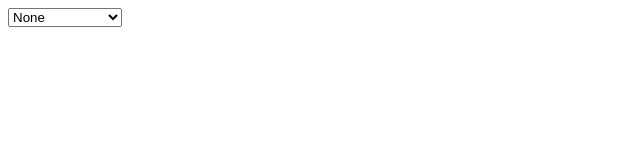
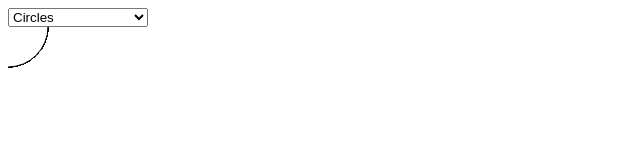
Before and after one commit to fabiofucci98/p5js_exercises, a React (Create React App) app: page / in a window 1280 px wide. Shown: the top 160 px of the page, without its empty margins (0-640 px from the left). Built offline with nearby package versions, Linux system fonts and the light colour scheme; the HTML template or start-up script is replaced by a standard one.

Commit message:
separated logic in SketchComponent

```diff
--- a/src/App.js
+++ b/src/App.js
@@ -1,62 +1,22 @@
-import React from 'react';
-import p5 from 'p5';
+import React, { useState } from 'react';
 import SelectComponent from './components/SelectComponent';
-import Circles from './sketches/circles';
-import RandomWalker from './sketches/randomWalker';
+import sketches from './sketchesMap';
+import SketchComponent from './components/SketchComponent';
 
-class App extends React.Component {
-  constructor(props) {
-    super(props);
-    this.myRef = React.createRef();
+const App = () => {
+  const [selectedSketch, setSelectedSketch] = useState('Circles');
 
-    // Define your available sketches
-    this.sketches = {
-      Circles,
-      RandomWalker,
-      None: null, // Placeholder for "None" option
-    };
-
-    this.state = {
-      selectedSketch: 'None', // Default selected sketch
-    };
-  }
-
-  componentDidMount() {
-    this.updateSketch(this.state.selectedSketch);
-  }
-
-  updateSketch = (selectedSketch) => {
-    if (this.myP5) {
-      this.myP5.remove();
-    }
-
-    // Get the corresponding sketch from the sketches object
-    const Sketch = this.sketches[selectedSketch];
-
-    if (Sketch) {
-      this.myP5 = new p5(Sketch, this.myRef.current);
-    }
+  const handleSelectChange = (e) => {
+    const selectedSketch = e.target.value;
+    setSelectedSketch(selectedSketch);
   };
 
-  handleSelectChange = (e) => {
-    const selectedSketch = e.target.value;
-    this.setState({ selectedSketch }, () => {
-      this.updateSketch(selectedSketch);
-    });
-  };
-
-  render() {
-    return (
-      <>
-        <SelectComponent
-          selectedSketch={this.state.selectedSketch}
-          onSketchChange={this.handleSelectChange}
-          sketches={this.sketches}
-        />
-        <div ref={this.myRef}></div>
-      </>
-    );
-  }
-}
+  return (
+    <>
+      <SelectComponent selectedSketch={selectedSketch} onSketchChange={handleSelectChange} sketches={sketches} />
+      <SketchComponent selectedSketch={sketches[selectedSketch]} />
+    </>
+  );
+};
 
 export default App;
--- /dev/null
+++ b/src/components/SketchComponent.js
@@ -0,0 +1,17 @@
+import React, { useEffect, useRef } from 'react';
+import p5 from 'p5';
+
+const SketchComponent = ({ selectedSketch }) => {
+  const myRef = useRef(1);
+
+  useEffect(() => {
+    const myP5 = new p5(selectedSketch, myRef.current);
+    return () => {
+      myP5.remove();
+    };
+  }, [selectedSketch]);
+
+  return <div ref={myRef}></div>;
+};
+
+export default SketchComponent;
--- a/src/sketches/circles.js
+++ b/src/sketches/circles.js
@@ -1,4 +1,7 @@
 const Circles = (p) => {
+
+    p.text = "test text";
+    p.versions = ['red','blue'];
 
     p.setup = () => {
         p.createCanvas(400, 400);
--- /dev/null
+++ b/src/sketches/randomDistribution.js
@@ -0,0 +1,12 @@
+const RandomDistribution = (p) => {
+
+    p.setup = () => {
+        p.createCanvas(640, 240);
+    }
+
+    p.draw = () => {
+
+    }
+}
+
+export default RandomDistribution
--- a/src/sketches/randomWalker.js
+++ b/src/sketches/randomWalker.js
@@ -13,9 +13,22 @@ class Walker{
 
     step(){
         const p = this.p;
-        this.x += p.floor(p.random(3))-1;
-        this.y += p.floor(p.random(3))-1;
+        if(p.random(1)<0.05){
+            if(p.mouseX>this.x) this.x++;
+            if(p.mouseX<this.x) this.x--;
+            if(p.mouseY>this.y) this.y++;
+            if(p.mouseY<this.y) this.y--;
+
+        }
+        else{
+            this.x += p.random(-1,1);
+            this.y += p.random(-1,1);
+        }
+
+
+
     }
+
 
 }
 
@@ -23,7 +36,7 @@ class Walker{
 const RandomWalker = (p)=>{
     let walker;
     p.setup = ()=>{
-        p.createCanvas(640,240);
+        p.createCanvas(1000,1000);
         walker = new Walker(p);
     }
 
--- /dev/null
+++ b/src/sketchesMap.js
@@ -0,0 +1,12 @@
+import Circles from './sketches/circles';
+import RandomWalker from './sketches/randomWalker';
+import RandomDistribution from './sketches/randomDistribution';
+
+const sketches = {
+    Circles,
+    RandomWalker,
+    RandomDistribution,
+    None: null,
+  };
+
+export default sketches;
```
Also changed, not shown: 1 other file (tests, documents, lock files or other folders).
